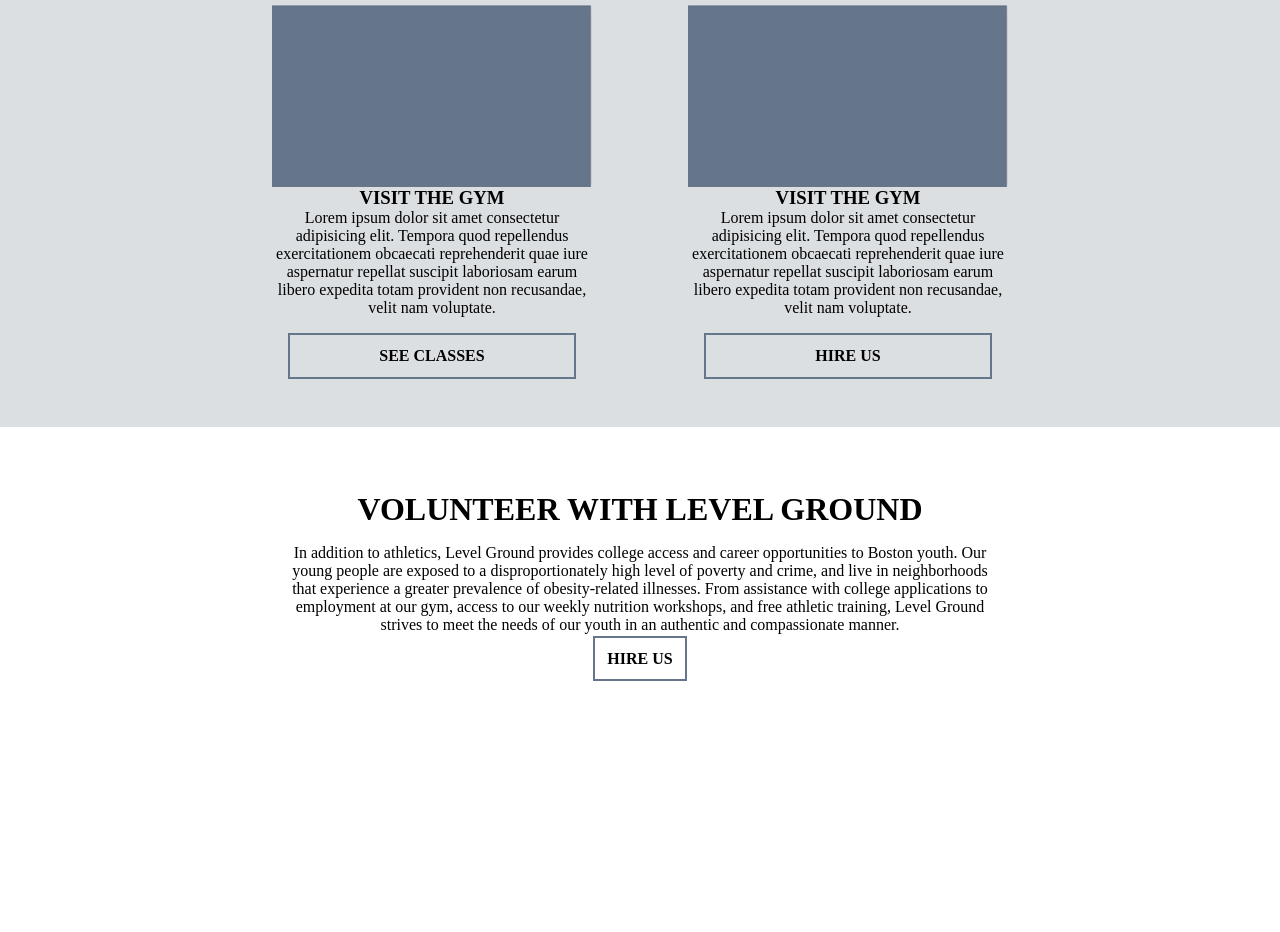
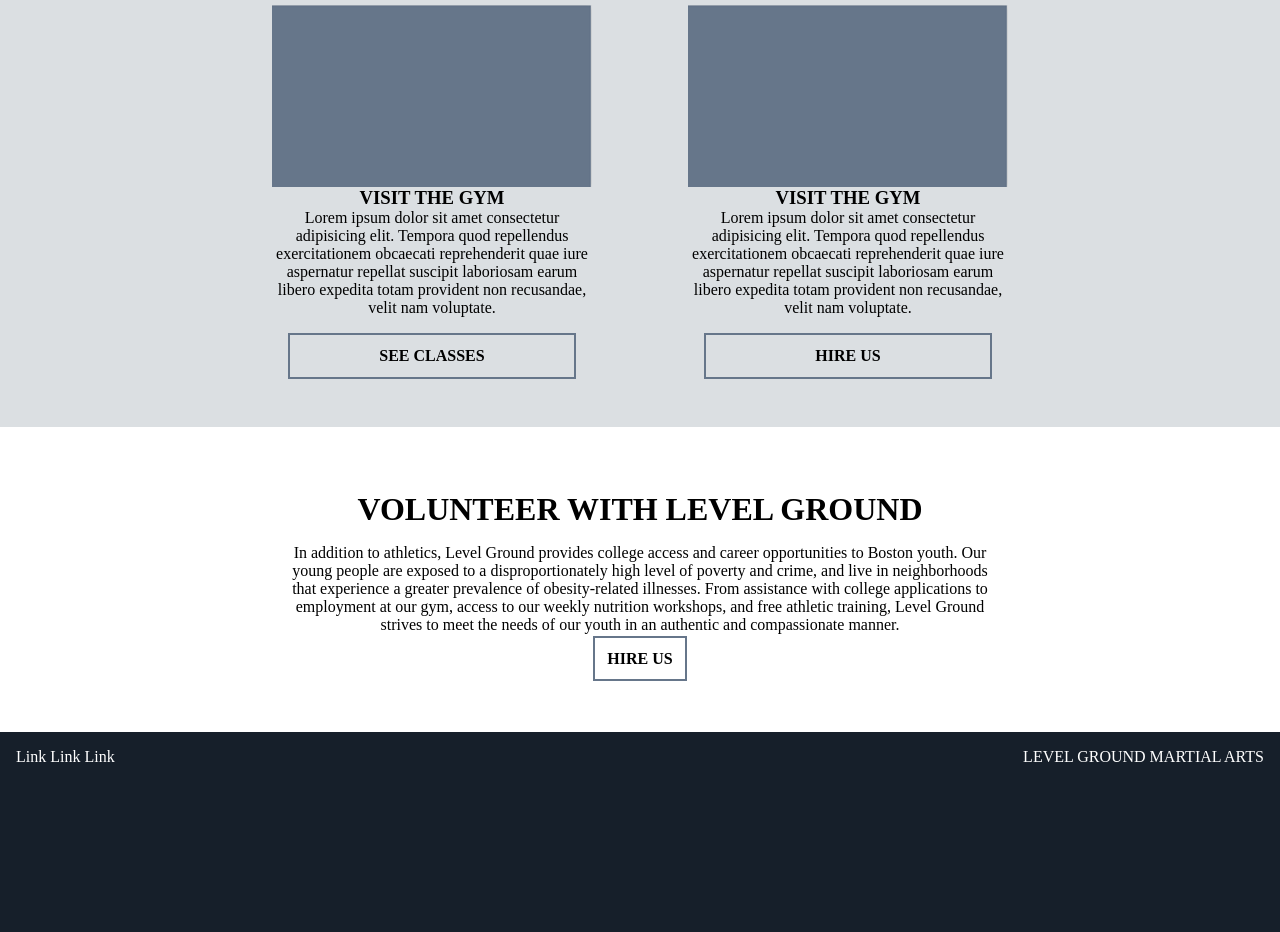
Before and after one commit to BryonVerdone/level-ground-homework, a plain HTML site: page index.html in a window 1280 px wide. Shown: the part 703-1635 px from the top of the page. Before the commit the page ends 1435 px from the top, so only its background shows below. Drawn offline with Linux system fonts and the light colour scheme.

Commit message:
added footer section

```diff
--- a/index.html
+++ b/index.html
@@ -96,6 +96,17 @@
         <a class="btn" href="#">HIRE US</a>
       </div>
     </section>
+    <section class="footer">
+      <div class="container-left">
+        <a href="#">Link</a>
+        <a href="#">Link</a>
+        <a href="#">Link</a>
+      </div>
+      <div class="container-right">
+        <span>LEVEL GROUND</span>
+        <span>MARTIAL ARTS</span>
+      </div>
+    </section>
     <script src="./app.js"></script>
   </body>
 </html>
--- a/styles.css
+++ b/styles.css
@@ -118,6 +118,10 @@ column section
   text-align: center;
   width: 100%;
 }
+
+/*==========
+center text section
+========== */
 .btn {
   text-align: center;
   margin: 1rem;
@@ -126,3 +130,23 @@ column section
   padding: 0.75rem;
   border: 2px solid var(--dark-grey);
 }
+/*==========
+Footer
+========== */
+
+.footer {
+  height: 200px;
+  display: flex;
+  justify-content: space-between;
+  background: #161f2a;
+  color: white;
+}
+.footer a {
+  color: white;
+}
+.container-right {
+  padding: 1rem;
+}
+.container-left {
+  padding: 1rem;
+}
```
